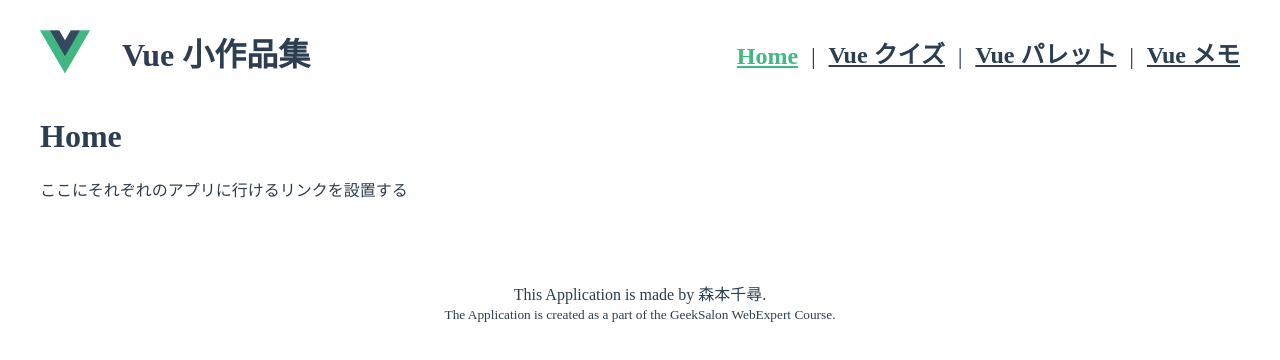
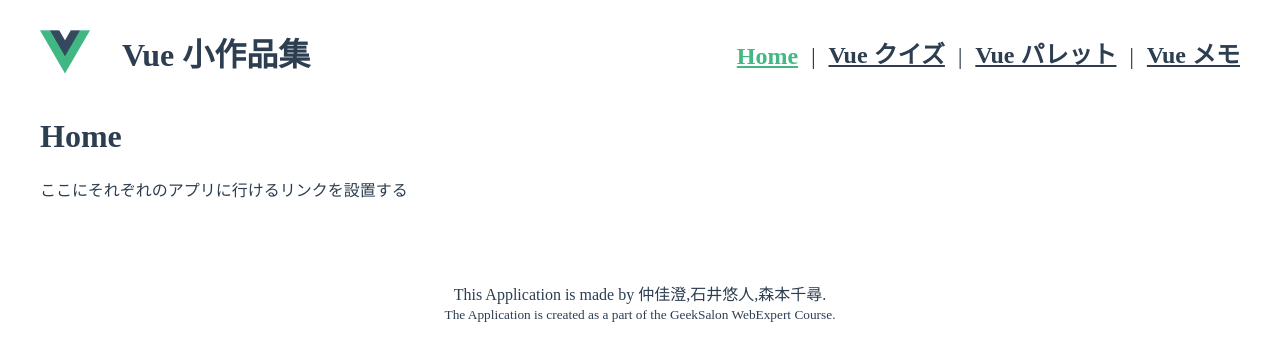
Before and after one commit to webex15-team-9/demo-team-app, a Vue app: page / in a window 1280 px wide. Shown: the top 360 px of the page. Built offline with nearby package versions, Linux system fonts and the light colour scheme.

Commit message:
少し手直し

```diff
--- a/src/components/Footer.vue
+++ b/src/components/Footer.vue
@@ -2,7 +2,7 @@
   <footer class="footer">
     <div>
       This Application is made by
-      <span class="names">森本千尋</span>.
+      <span class="names">仲佳澄,石井悠人,森本千尋</span>.
     </div>
     <small
       >The Application is created as a part of the GeekSalon WebExpert
```
